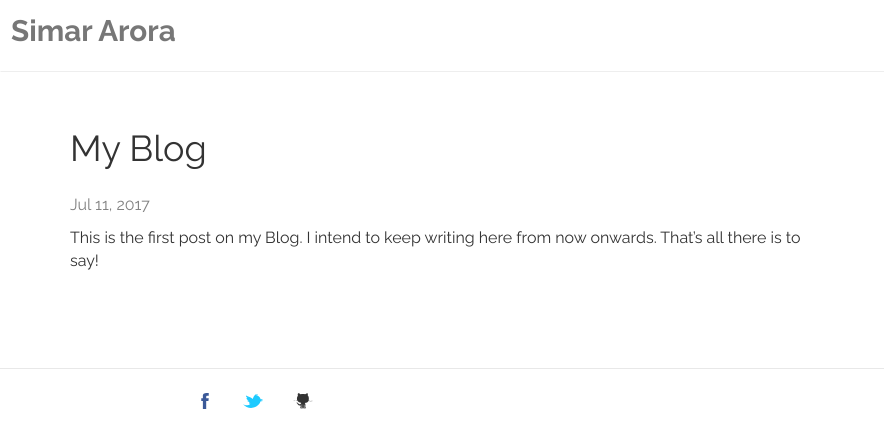
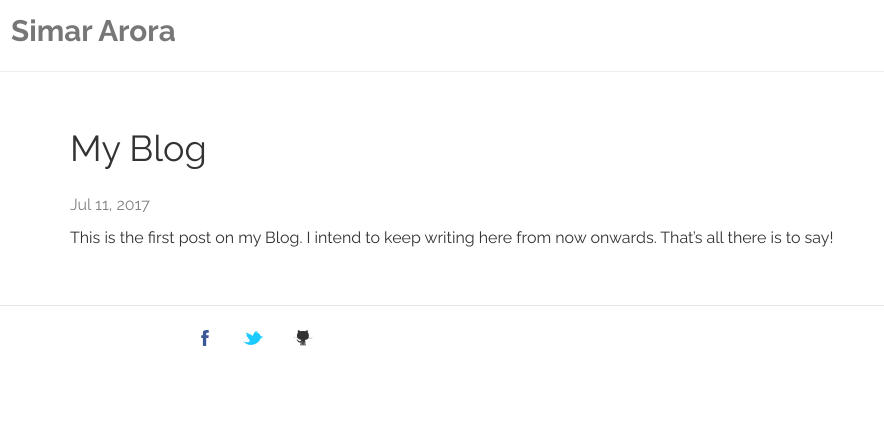
Before and after one commit to simararora7/simararora7.github.io, a Jekyll site: the page built from _posts/2017-07-11-first-post.md, in a window 1280 px wide. Shown: the top 448 px of the page, without its empty margins (0-884 px from the left). Built offline with Jekyll 4.4.1, drawn with Linux system fonts in a browser that asks for light colours; our own code applies the rules of GitHub Pages for plain Markdown files; comment, search, counter and statistics services are not loaded.

Commit message:
Increase col from 8 to 12

```diff
--- a/_layouts/page.html
+++ b/_layouts/page.html
@@ -2,7 +2,7 @@
 layout: default
 ---
 <div class="row">
-<div class="col-md-8">
+<div class="col-md-12">
 <article class="post">
 
   <header class="post-header">
--- a/_layouts/post.html
+++ b/_layouts/post.html
@@ -2,7 +2,7 @@
 layout: default
 ---
 <div class="row">
-<div class="col-md-8">
+<div class="col-md-12">
     <article class="post" itemscope itemtype="http://schema.org/BlogPosting">
 
           <header class="post-header">
@@ -24,17 +24,6 @@ layout: default
         {% endif %}
     </div>
 
-
-    <div class="row">
-            <ul class="pager">
-             {% if page.next.url %}
-                    <li><a class="next" href="{{page.next.url | prepend: site.baseurl}}">&laquo; {{page.next.title}}</a></li>
-              {% endif %}
-              {% if page.previous.url %}
-                <li><a class="previous" href="{{page.previous.url | prepend: site.baseurl}}">{{page.previous.title}} &raquo;</a></li>
-              {% endif %}
-            </ul>
-    </div>
 </div>
 
 </div>
```
